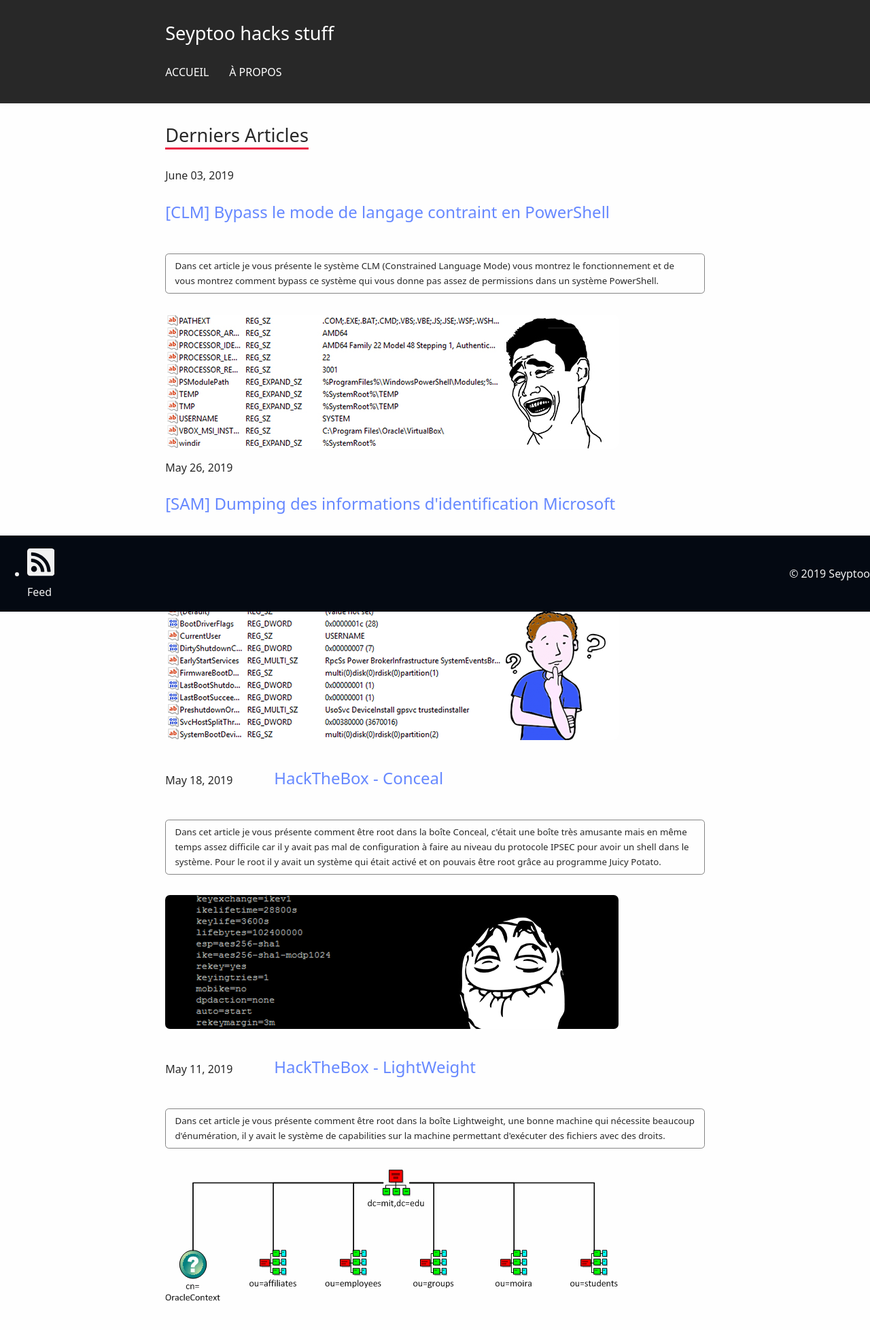
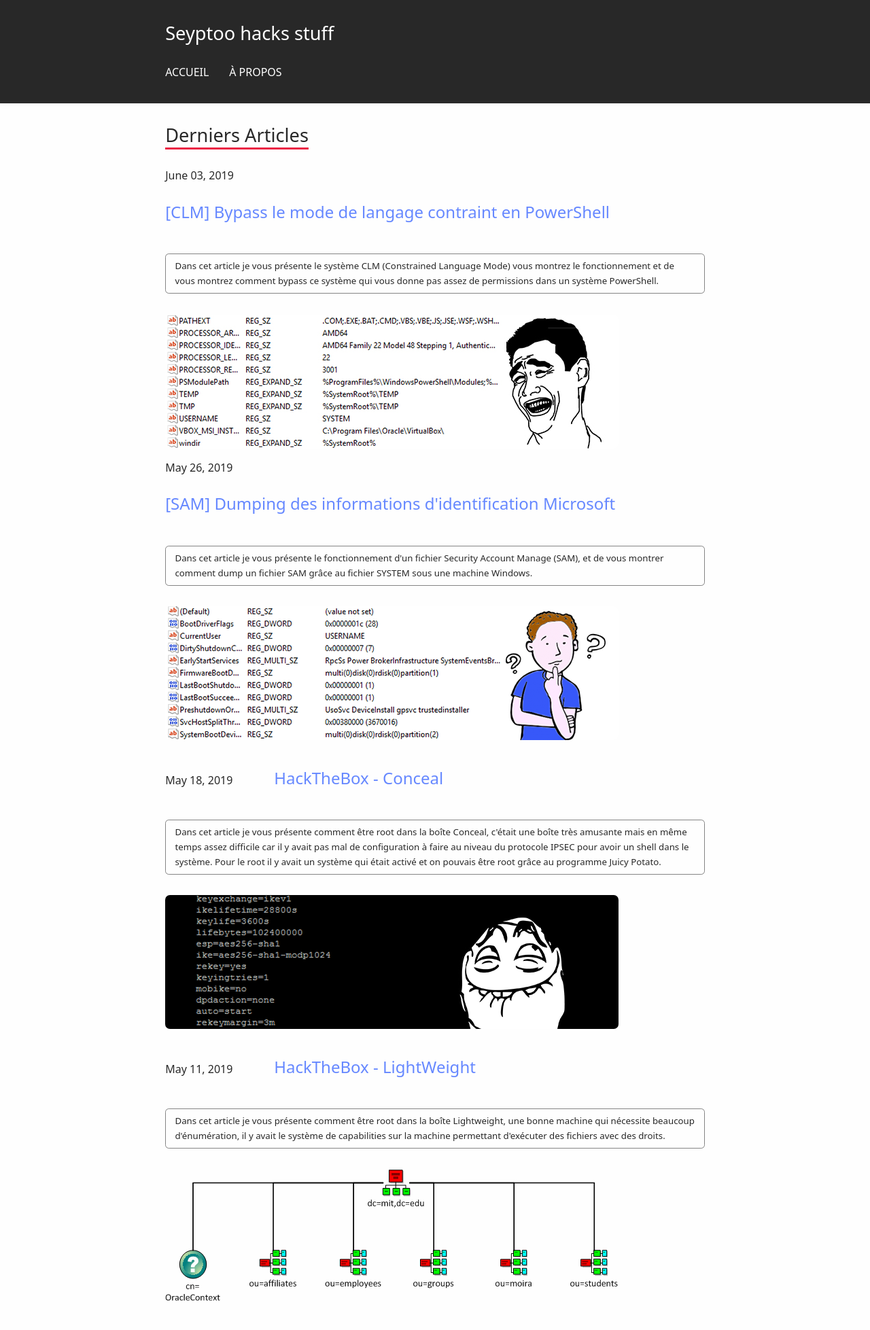
Before and after one commit to Seyptoo/seyptoo.github.io, a Jekyll site: the page built from index.html, in a window 1280 px wide. Shown: the whole page at 68% size. Built offline with Jekyll 4.4.1, drawn with Linux system fonts in a browser that asks for light colours; the list of posts is cut into pages by our own code.

Commit message:
Update home.html

```diff
--- a/_layouts/home.html
+++ b/_layouts/home.html
@@ -18,24 +18,6 @@ layout: default
     border-radius: .4em;
     padding: .5em 1em;
   }
-  .page__footer {
-    clear: both;
-    float: left;
-    margin-left: 0;
-    margin-right: 0;
-    width: 100%;
-    clear: both;
-    position: absolute;
-    bottom: 0;
-    height: auto;
-    margin-top: 3em;
-    color: #f1f1f1;
-    -webkit-animation: intro 0.3s both;
-    animation: intro 0.3s both;
-    -webkit-animation-delay: 0.45s;
-    animation-delay: 0.45s;
-    background-color: #040912;
-    }
 </style>
 {% if site.show_excerpts and page.name == "index.html" %}
 {% for page in paginator.posts %}
@@ -71,23 +53,4 @@ layout: default
   </div>
   {% endfor %}
 </article>
-<div class="page__footer">
-      <footer>
-        <!-- start custom footer snippets -->
-
-<!-- end custom footer snippets -->
-        <div class="page__footer-follow">
-  <ul class="social-icons">
-
-
-
-
-    <li><a href="/feed.xml"><svg class="svg-inline--fa fa-rss-square fa-w-14 fa-fw" aria-hidden="true" focusable="false" data-prefix="fas" data-icon="rss-square" role="img" xmlns="http://www.w3.org/2000/svg" viewBox="0 0 448 512" data-fa-i2svg=""><path fill="currentColor" d="M400 32H48C21.49 32 0 53.49 0 80v352c0 26.51 21.49 48 48 48h352c26.51 0 48-21.49 48-48V80c0-26.51-21.49-48-48-48zM112 416c-26.51 0-48-21.49-48-48s21.49-48 48-48 48 21.49 48 48-21.49 48-48 48zm157.533 0h-34.335c-6.011 0-11.051-4.636-11.442-10.634-5.214-80.05-69.243-143.92-149.123-149.123-5.997-.39-10.633-5.431-10.633-11.441v-34.335c0-6.535 5.468-11.777 11.994-11.425 110.546 5.974 198.997 94.536 204.964 204.964.352 6.526-4.89 11.994-11.425 11.994zm103.027 0h-34.334c-6.161 0-11.175-4.882-11.427-11.038-5.598-136.535-115.204-246.161-251.76-251.76C68.882 152.949 64 147.935 64 141.774V107.44c0-6.454 5.338-11.664 11.787-11.432 167.83 6.025 302.21 141.191 308.205 308.205.232 6.449-4.978 11.787-11.432 11.787z"></path></svg><!-- <i class="fas fa-fw fa-rss-square" aria-hidden="true"></i> --> Feed</a></li>
-  </ul>
-</div>
-
-<div class="page__footer-copyright">© 2019 Seyptoo</div>
-
-      </footer>
-    </div>
 {% endif %}
```
